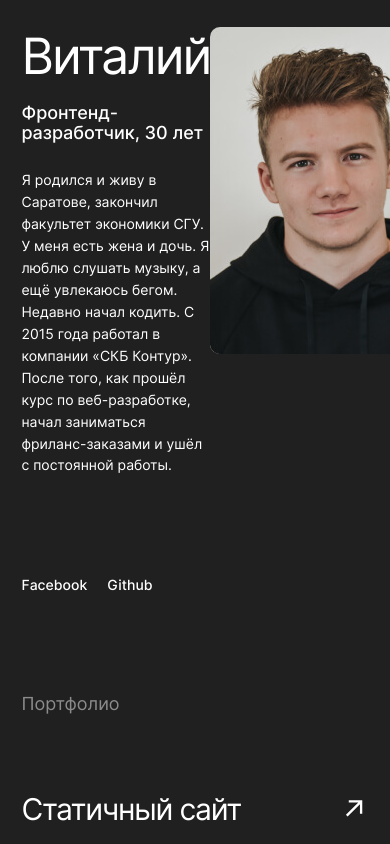
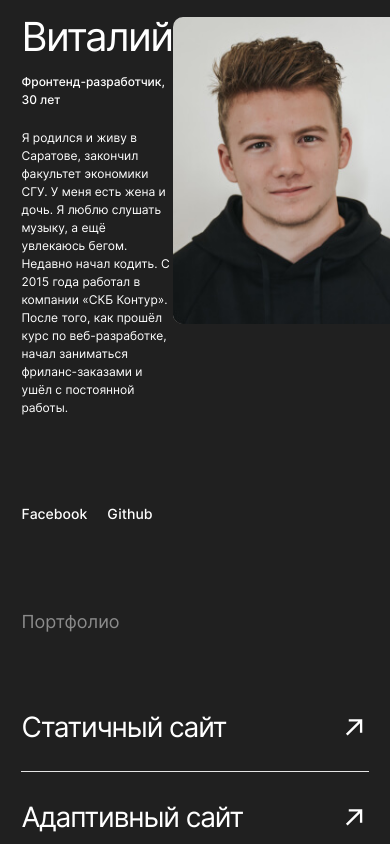
Before and after one commit to VeronaDracula/movies-explorer-frontend, a React (Create React App) app: page / in a window 390 px wide. Shown: the part 2300-3144 px from the top of the page. Built offline with nearby package versions, Linux system fonts and the light colour scheme.

Commit message:
about 768

```diff
--- a/src/components/AboutMe/AboutMe.css
+++ b/src/components/AboutMe/AboutMe.css
@@ -9,11 +9,6 @@
     padding-top: 66px;
     padding-bottom: 100px;
     box-sizing: border-box;
-}
-
-.about__data-text {
-
-
 }
 
 .about__data-text-title {
@@ -78,10 +73,6 @@
     width: 270px;
 }
 
-.about__portfolio {
-
-}
-
 .about__portfolio-title {
     font-style: normal;
     font-weight: normal;
@@ -96,7 +87,6 @@
     padding: 0;
     margin: 0;
     list-style: none;
-
 }
 
 .about__portfolio-list-item {
@@ -109,7 +99,6 @@
     padding-bottom: 0;
     border-bottom: none;
 }
-
 
 .about__portfolio-list-link {
     font-style: normal;
@@ -128,5 +117,48 @@
     background: transparent 50% no-repeat url('../../images/arrow-min.svg');
     width: 29px;
     height: 40px;
+}
 
+@media screen and (max-width: 768px) {
+    .about__container {
+        padding-top: 0;
+    }
+
+    .about__data {
+        padding-bottom: 90px;
+    }
+
+    .about__data-text-title {
+        font-size: 40px;
+        line-height: 1;
+        margin: 0 0 16px 0;
+    }
+
+    .about__data-text-subtitle {
+        font-size: 12px;
+        line-height: 1.5;
+        margin: 0 0 20px 0;
+    }
+
+    .about__data-text-info {
+        font-size: 12px;
+        line-height: 1.5;
+        max-width: 360px;
+        margin: 0 0 87px 0;
+    }
+
+    .about__student-data-img {
+        border-radius: 10px;
+        height: 307px;
+        width: 255px;
+    }
+
+    .about__portfolio-list-item {
+        border-bottom: 1px solid #E6E6E6;
+    }
+
+    .about__portfolio-list-link {
+        font-size: 28px;
+        line-height: 1.79;
+    }
 }
--- a/src/components/Main/Main.css
+++ b/src/components/Main/Main.css
@@ -25,5 +25,7 @@
         min-height: 567px;
     }
 
-
+    .about {
+        min-height: 994px;
+    }
 }
--- a/src/components/Techs/Techs.css
+++ b/src/components/Techs/Techs.css
@@ -78,8 +78,4 @@
         font-size: 12px;
         line-height: 15px;
     }
-
-
-
-
 }
```
